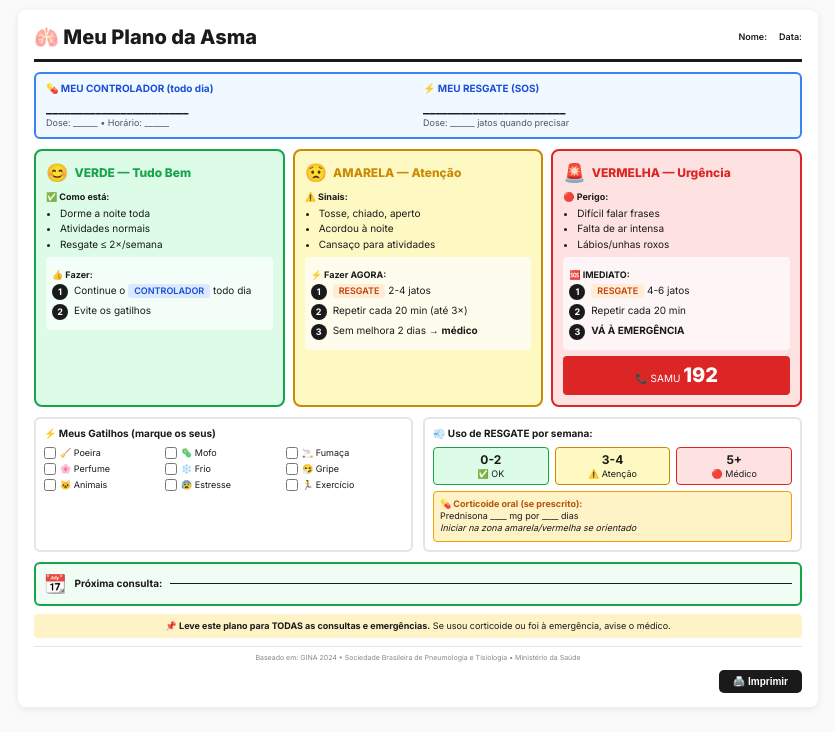
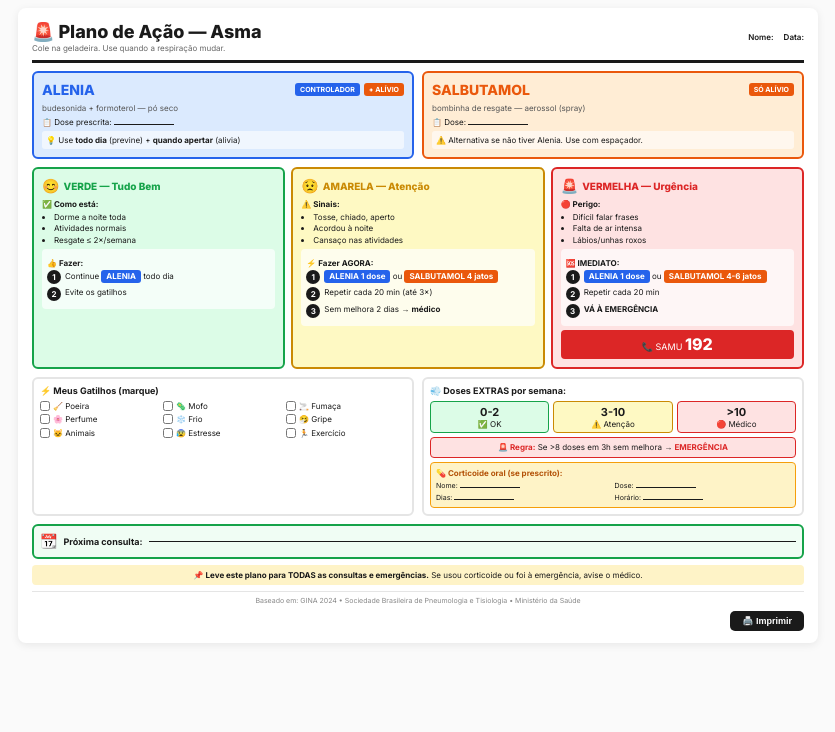
Before and after one commit to lucasmiachon-blip/saude, a plain HTML site: page asma/plano_acao_asma.html in a window 1280 px wide. Shown: the whole page, without its empty margins (222-1057 px from the left). Drawn offline with Linux system fonts and the light colour scheme.

Commit message:
Atualiza Plano de Ação com Alenia e Salbutamol

```diff
--- a/asma/plano_acao_asma.html
+++ b/asma/plano_acao_asma.html
@@ -14,6 +14,10 @@
   --yellow-bg: #fef9c3;
   --red: #dc2626;
   --red-bg: #fee2e2;
+  --blue: #2563eb;
+  --blue-bg: #dbeafe;
+  --orange: #ea580c;
+  --orange-bg: #ffedd5;
   --paper: #fafafa;
   --card: #fff;
   --line: #e5e5e5;
@@ -23,9 +27,9 @@ body {
   font-family: 'Inter', system-ui, sans-serif;
   background: var(--paper);
   color: var(--ink);
-  font-size: 10px;
-  line-height: 1.35;
-  padding: 10px;
+  font-size: 9px;
+  line-height: 1.3;
+  padding: 8px;
 }
 .page {
   max-width: 800px;
@@ -33,187 +37,225 @@ body {
   background: var(--card);
   border-radius: 8px;
   box-shadow: 0 2px 8px rgba(0,0,0,0.08);
-  padding: 14px 16px;
+  padding: 12px 14px;
 }
+
+/* HEADER */
 .header {
   display: flex;
   justify-content: space-between;
   align-items: center;
   border-bottom: 3px solid var(--ink);
-  padding-bottom: 8px;
-  margin-bottom: 10px;
+  padding-bottom: 6px;
+  margin-bottom: 8px;
 }
-h1 { font-size: 20px; font-weight: 800; }
-.patient-fields {
-  display: flex;
-  gap: 12px;
-  font-size: 9px;
-}
-.field { border-bottom: 1px solid var(--ink); min-width: 100px; }
+h1 { font-size: 18px; font-weight: 800; }
+.header-sub { font-size: 8px; color: #666; }
+.patient-fields { display: flex; gap: 10px; font-size: 8px; }
+.field { border-bottom: 1px solid var(--ink); min-width: 80px; }
 .field-label { font-weight: 600; }
 
-.med-row {
+/* MEDICAMENTOS */
+.meds-row {
   display: grid;
   grid-template-columns: 1fr 1fr;
-  gap: 10px;
-  margin-bottom: 10px;
-  background: #f0f9ff;
-  border: 2px solid #3b82f6;
+  gap: 8px;
+  margin-bottom: 8px;
+}
+.med-card {
   border-radius: 6px;
-  padding: 8px 10px;
+  padding: 8px;
 }
-.med-box h3 { font-size: 10px; font-weight: 700; margin-bottom: 4px; color: #1d4ed8; }
-.med-name { font-size: 13px; font-weight: 700; }
-.med-dose { font-size: 9px; color: #555; }
+.med-alenia {
+  background: var(--blue-bg);
+  border: 2px solid var(--blue);
+}
+.med-salbutamol {
+  background: var(--orange-bg);
+  border: 2px solid var(--orange);
+}
+.med-header { display: flex; justify-content: space-between; align-items: center; margin-bottom: 4px; }
+.med-name { font-size: 14px; font-weight: 800; }
+.med-name-alenia { color: var(--blue); }
+.med-name-salbutamol { color: var(--orange); }
+.med-badges { display: flex; gap: 4px; }
+.badge {
+  font-size: 7px;
+  font-weight: 700;
+  padding: 2px 5px;
+  border-radius: 3px;
+  text-transform: uppercase;
+}
+.badge-control { background: var(--blue); color: white; }
+.badge-relief { background: var(--orange); color: white; }
+.med-sub { font-size: 8px; color: #555; margin-bottom: 4px; }
+.med-dose-row { font-size: 8px; margin-bottom: 3px; }
+.med-note { font-size: 8px; background: rgba(255,255,255,0.6); padding: 4px; border-radius: 3px; }
+.line-write { border-bottom: 1px solid var(--ink); display: inline-block; min-width: 60px; }
 
+/* ZONAS */
 .zones {
   display: grid;
   grid-template-columns: repeat(3, 1fr);
-  gap: 8px;
-  margin-bottom: 10px;
+  gap: 6px;
+  margin-bottom: 8px;
 }
 .zone {
-  border-radius: 8px;
-  padding: 10px;
+  border-radius: 6px;
+  padding: 8px;
 }
 .zone-green { background: var(--green-bg); border: 2px solid var(--green); }
 .zone-yellow { background: var(--yellow-bg); border: 2px solid var(--yellow); }
 .zone-red { background: var(--red-bg); border: 2px solid var(--red); }
 
-.zone-header {
-  display: flex;
-  align-items: center;
-  gap: 6px;
-  margin-bottom: 6px;
-}
-.zone-icon { font-size: 18px; }
-.zone-title { font-size: 12px; font-weight: 800; }
+.zone-header { display: flex; align-items: center; gap: 4px; margin-bottom: 4px; }
+.zone-icon { font-size: 14px; }
+.zone-title { font-size: 10px; font-weight: 800; }
 .zone-green .zone-title { color: var(--green); }
 .zone-yellow .zone-title { color: var(--yellow); }
 .zone-red .zone-title { color: var(--red); }
 
-.zone h4 { font-size: 9px; font-weight: 700; margin: 6px 0 3px; }
-.zone ul { margin: 0; padding-left: 14px; }
-.zone li { margin-bottom: 2px; }
+.zone h4 { font-size: 8px; font-weight: 700; margin: 4px 0 2px; }
+.zone ul { margin: 0; padding-left: 12px; font-size: 8px; }
+.zone li { margin-bottom: 1px; }
 
 .action-box {
   background: rgba(255,255,255,0.7);
   border-radius: 4px;
-  padding: 6px;
-  margin-top: 6px;
+  padding: 5px;
+  margin-top: 4px;
 }
 .action-step {
   display: flex;
   align-items: flex-start;
-  gap: 6px;
-  margin-bottom: 4px;
+  gap: 4px;
+  margin-bottom: 3px;
+  font-size: 8px;
 }
 .action-num {
-  width: 16px;
-  height: 16px;
+  width: 14px;
+  height: 14px;
   background: var(--ink);
   color: white;
   border-radius: 50%;
   display: flex;
   align-items: center;
   justify-content: center;
-  font-size: 9px;
+  font-size: 8px;
   font-weight: 700;
   flex-shrink: 0;
 }
-.dose-inline {
+
+/* DOSE BADGES INLINE */
+.dose-badge {
   display: inline-block;
-  padding: 1px 6px;
+  padding: 1px 5px;
   border-radius: 3px;
-  font-weight: 600;
-  font-size: 9px;
+  font-weight: 700;
+  font-size: 8px;
 }
-.dose-c { background: #dbeafe; color: #1d4ed8; }
-.dose-r { background: #ffedd5; color: #c2410c; }
+.dose-alenia { background: var(--blue); color: white; }
+.dose-salbutamol { background: var(--orange); color: white; }
 
 .samu-box {
   background: var(--red);
   color: white;
   text-align: center;
-  padding: 6px;
+  padding: 4px;
   border-radius: 4px;
-  margin-top: 6px;
+  margin-top: 4px;
 }
-.samu-num { font-size: 20px; font-weight: 800; }
+.samu-num { font-size: 16px; font-weight: 800; }
 
+/* BOTTOM ROW */
 .bottom-row {
   display: grid;
   grid-template-columns: 1fr 1fr;
-  gap: 10px;
-  margin-bottom: 10px;
+  gap: 8px;
+  margin-bottom: 8px;
 }
-.triggers-box, .info-box {
+.box {
   border: 2px solid var(--line);
   border-radius: 6px;
-  padding: 8px;
+  padding: 6px;
 }
-.triggers-box h3, .info-box h3 { font-size: 10px; font-weight: 700; margin-bottom: 6px; }
+.box h3 { font-size: 9px; font-weight: 700; margin-bottom: 4px; }
+
 .triggers-grid {
   display: grid;
   grid-template-columns: repeat(3, 1fr);
-  gap: 4px;
+  gap: 3px;
 }
 .trigger-item {
   display: flex;
   align-items: center;
-  gap: 4px;
-  font-size: 9px;
+  gap: 3px;
+  font-size: 8px;
 }
-.trigger-item input { width: 12px; height: 12px; }
+.trigger-item input { width: 10px; height: 10px; }
 
 .threshold-row {
   display: flex;
-  gap: 6px;
-  margin-bottom: 6px;
+  gap: 4px;
+  margin-bottom: 4px;
 }
 .threshold {
   flex: 1;
   text-align: center;
-  padding: 4px;
+  padding: 3px;
   border-radius: 4px;
-  font-size: 9px;
+  font-size: 8px;
 }
 .t-green { background: var(--green-bg); border: 1px solid var(--green); }
 .t-yellow { background: var(--yellow-bg); border: 1px solid var(--yellow); }
 .t-red { background: var(--red-bg); border: 1px solid var(--red); }
-.threshold .num { font-size: 12px; font-weight: 700; }
+.threshold .num { font-size: 11px; font-weight: 700; }
+
+.limit-box {
+  background: #fee2e2;
+  border: 1px solid var(--red);
+  border-radius: 4px;
+  padding: 4px;
+  margin-top: 4px;
+  font-size: 8px;
+  text-align: center;
+}
+.limit-box strong { color: var(--red); }
 
 .corticoide-box {
   background: #fef3c7;
   border: 1px solid #f59e0b;
   border-radius: 4px;
-  padding: 6px;
-  margin-top: 6px;
-  font-size: 9px;
+  padding: 5px;
+  margin-top: 4px;
+  font-size: 8px;
 }
 .corticoide-box strong { color: #b45309; }
+.corticoide-fields { display: grid; grid-template-columns: 1fr 1fr; gap: 3px; margin-top: 3px; }
+.corticoide-field { font-size: 7px; }
 
+/* FOOTER */
 .next-appt {
   display: flex;
   align-items: center;
-  gap: 8px;
+  gap: 6px;
   background: #f0fdf4;
   border: 2px solid var(--green);
   border-radius: 6px;
-  padding: 8px;
-  margin-bottom: 8px;
+  padding: 6px;
+  margin-bottom: 6px;
 }
-.next-appt-icon { font-size: 18px; }
-.next-appt-label { font-weight: 700; }
+.next-appt-icon { font-size: 14px; }
+.next-appt-label { font-weight: 700; font-size: 9px; }
 .next-appt-field { flex: 1; border-bottom: 1px solid var(--ink); }
 
 .footer-msg {
   background: #fef3c7;
   border-radius: 4px;
-  padding: 6px 10px;
+  padding: 5px 8px;
   text-align: center;
-  font-size: 9px;
-  margin-bottom: 8px;
+  font-size: 8px;
+  margin-bottom: 6px;
 }
 
 .refs {
@@ -221,17 +263,17 @@ h1 { font-size: 20px; font-weight: 800; }
   color: #888;
   text-align: center;
   border-top: 1px solid var(--line);
-  padding-top: 6px;
+  padding-top: 4px;
 }
 
-.print-btn { text-align: right; margin-top: 8px; }
+.print-btn { text-align: right; margin-top: 6px; }
 button {
   background: var(--ink);
   color: white;
   border: none;
-  padding: 6px 14px;
+  padding: 5px 12px;
   border-radius: 5px;
-  font-size: 10px;
+  font-size: 9px;
   font-weight: 600;
   cursor: pointer;
 }
@@ -246,26 +288,45 @@ button {
 <body>
 <div class="page">
   <header class="header">
-    <h1>🫁 Meu Plano da Asma</h1>
+    <div>
+      <h1>🚨 Plano de Ação — Asma</h1>
+      <div class="header-sub">Cole na geladeira. Use quando a respiração mudar.</div>
+    </div>
     <div class="patient-fields">
       <div><span class="field-label">Nome:</span> <span class="field"></span></div>
       <div><span class="field-label">Data:</span> <span class="field"></span></div>
     </div>
   </header>
 
-  <div class="med-row">
-    <div class="med-box">
-      <h3>💊 MEU CONTROLADOR (todo dia)</h3>
-      <div class="med-name">_______________________</div>
-      <div class="med-dose">Dose: ______ • Horário: ______</div>
+  <!-- MEDICAMENTOS -->
+  <div class="meds-row">
+    <div class="med-card med-alenia">
+      <div class="med-header">
+        <span class="med-name med-name-alenia">ALENIA</span>
+        <div class="med-badges">
+          <span class="badge badge-control">Controlador</span>
+          <span class="badge badge-relief">+ Alívio</span>
+        </div>
+      </div>
+      <div class="med-sub">budesonida + formoterol — pó seco</div>
+      <div class="med-dose-row">📋 Dose prescrita: <span class="line-write"></span></div>
+      <div class="med-note">💡 Use <strong>todo dia</strong> (previne) + <strong>quando apertar</strong> (alivia)</div>
     </div>
-    <div class="med-box">
-      <h3>⚡ MEU RESGATE (SOS)</h3>
-      <div class="med-name">_______________________</div>
-      <div class="med-dose">Dose: ______ jatos quando precisar</div>
+
+    <div class="med-card med-salbutamol">
+      <div class="med-header">
+        <span class="med-name med-name-salbutamol">SALBUTAMOL</span>
+        <div class="med-badges">
+          <span class="badge badge-relief">Só Alívio</span>
+        </div>
+      </div>
+      <div class="med-sub">bombinha de resgate — aerossol (spray)</div>
+      <div class="med-dose-row">📋 Dose: <span class="line-write"></span></div>
+      <div class="med-note">⚠️ Alternativa se não tiver Alenia. Use com espaçador.</div>
     </div>
   </div>
 
+  <!-- ZONAS -->
   <div class="zones">
     <!-- VERDE -->
     <div class="zone zone-green">
@@ -283,7 +344,7 @@ button {
         <h4>👍 Fazer:</h4>
         <div class="action-step">
           <span class="action-num">1</span>
-          <span>Continue o <span class="dose-inline dose-c">CONTROLADOR</span> todo dia</span>
+          <span>Continue <span class="dose-badge dose-alenia">ALENIA</span> todo dia</span>
         </div>
         <div class="action-step">
           <span class="action-num">2</span>
@@ -302,13 +363,13 @@ button {
       <ul>
         <li>Tosse, chiado, aperto</li>
         <li>Acordou à noite</li>
-        <li>Cansaço para atividades</li>
+        <li>Cansaço nas atividades</li>
       </ul>
       <div class="action-box">
         <h4>⚡ Fazer AGORA:</h4>
         <div class="action-step">
           <span class="action-num">1</span>
-          <span><span class="dose-inline dose-r">RESGATE</span> 2-4 jatos</span>
+          <span><span class="dose-badge dose-alenia">ALENIA 1 dose</span> ou <span class="dose-badge dose-salbutamol">SALBUTAMOL 4 jatos</span></span>
         </div>
         <div class="action-step">
           <span class="action-num">2</span>
@@ -337,7 +398,7 @@ button {
         <h4>🆘 IMEDIATO:</h4>
         <div class="action-step">
           <span class="action-num">1</span>
-          <span><span class="dose-inline dose-r">RESGATE</span> 4-6 jatos</span>
+          <span><span class="dose-badge dose-alenia">ALENIA 1 dose</span> ou <span class="dose-badge dose-salbutamol">SALBUTAMOL 4-6 jatos</span></span>
         </div>
         <div class="action-step">
           <span class="action-num">2</span>
@@ -354,9 +415,10 @@ button {
     </div>
   </div>
 
+  <!-- BOTTOM ROW -->
   <div class="bottom-row">
-    <div class="triggers-box">
-      <h3>⚡ Meus Gatilhos (marque os seus)</h3>
+    <div class="box">
+      <h3>⚡ Meus Gatilhos (marque)</h3>
       <div class="triggers-grid">
         <label class="trigger-item"><input type="checkbox"> 🧹 Poeira</label>
         <label class="trigger-item"><input type="checkbox"> 🦠 Mofo</label>
@@ -370,17 +432,24 @@ button {
       </div>
     </div>
 
-    <div class="info-box">
-      <h3>💨 Uso de RESGATE por semana:</h3>
+    <div class="box">
+      <h3>💨 Doses EXTRAS por semana:</h3>
       <div class="threshold-row">
         <div class="threshold t-green"><div class="num">0-2</div>✅ OK</div>
-        <div class="threshold t-yellow"><div class="num">3-4</div>⚠️ Atenção</div>
-        <div class="threshold t-red"><div class="num">5+</div>🔴 Médico</div>
+        <div class="threshold t-yellow"><div class="num">3-10</div>⚠️ Atenção</div>
+        <div class="threshold t-red"><div class="num">>10</div>🔴 Médico</div>
+      </div>
+      <div class="limit-box">
+        <strong>🚨 Regra:</strong> Se >8 doses em 3h sem melhora → <strong>EMERGÊNCIA</strong>
       </div>
       <div class="corticoide-box">
-        <strong>💊 Corticoide oral (se prescrito):</strong><br>
-        Prednisona ____ mg por ____ dias<br>
-        <em>Iniciar na zona amarela/vermelha se orientado</em>
+        <strong>💊 Corticoide oral (se prescrito):</strong>
+        <div class="corticoide-fields">
+          <div class="corticoide-field">Nome: <span class="line-write"></span></div>
+          <div class="corticoide-field">Dose: <span class="line-write"></span></div>
+          <div class="corticoide-field">Dias: <span class="line-write"></span></div>
+          <div class="corticoide-field">Horário: <span class="line-write"></span></div>
+        </div>
       </div>
     </div>
   </div>
```
